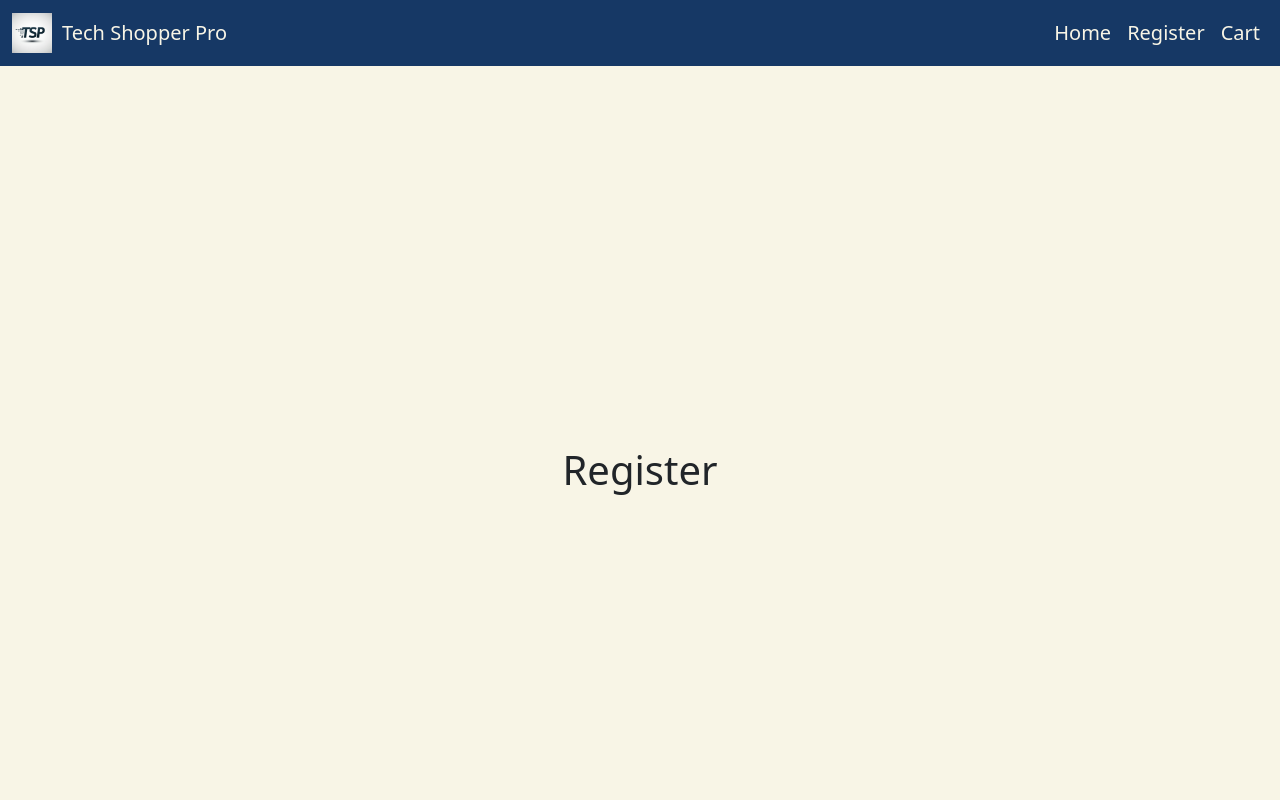
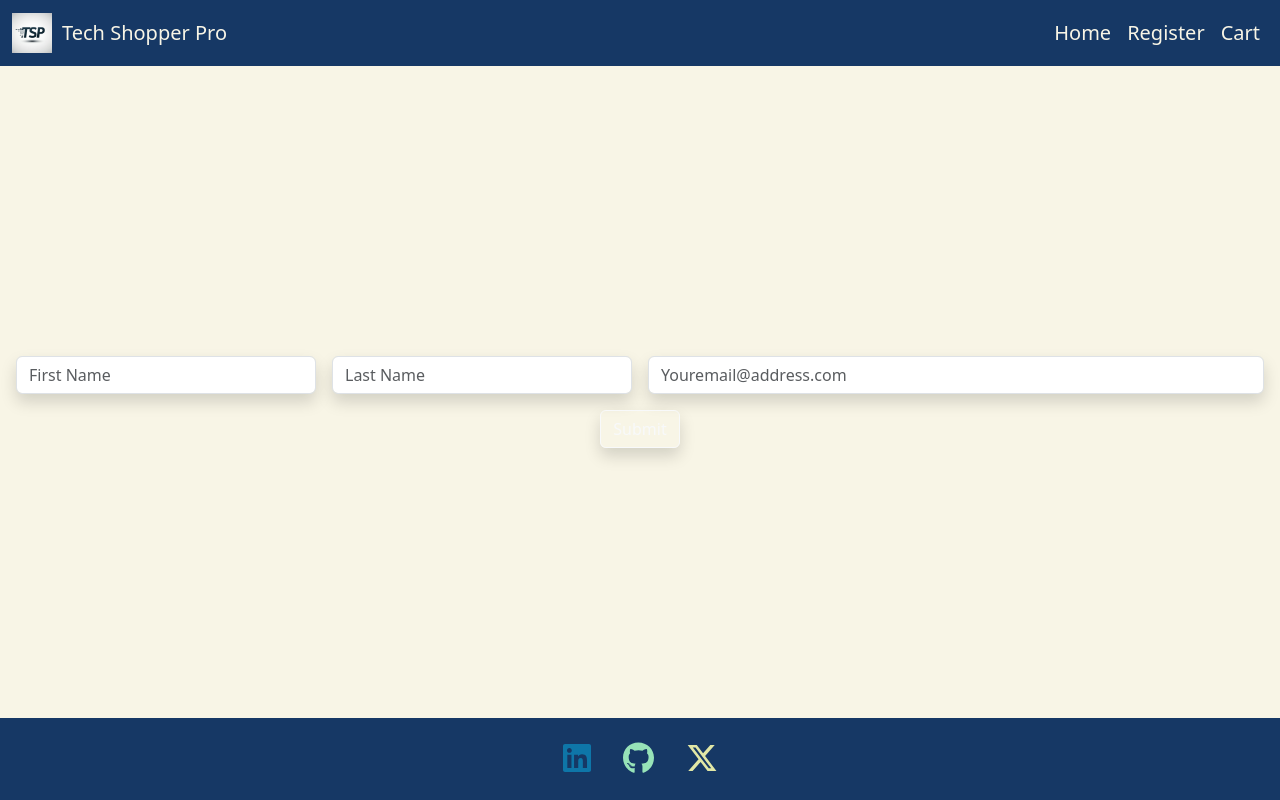
Before and after one commit to Vtencouchclimbr/Tech-Shopper-Pro, a React (Vite) app in the folder Client/: page /Register in a window 1280 px wide. Shown: the top 800 px of the page. Built offline with nearby package versions, Linux system fonts and the light colour scheme.

Commit message:
build Register page

```diff
--- a/Client/src/App.tsx
+++ b/Client/src/App.tsx
@@ -11,7 +11,7 @@ function App() {
       {/* Main content area */}
       <main style={{ backgroundColor: '#f8f5e6' }} className="flex-grow-1 d-flex justify-content-center align-items-center">
         {/* Responsive container for the content */}
-        <div className="container-fluid p-2">
+        <div className="container-fluid p-1">
           <Outlet />
         </div>
       </main>
--- a/Client/src/components/Carousel.tsx
+++ b/Client/src/components/Carousel.tsx
@@ -1,20 +1,21 @@
 import 'bootstrap/dist/css/bootstrap.min.css';
 import { useState, useEffect } from 'react';
 import { Product } from '../interfaces/ShoppingData';
+import logo from '../utils/logo.jpg';
 
 const items = [
-  { id: 1, src: 'https://via.placeholder.com/150', alt: 'Item 1' },
-  { id: 2, src: 'https://via.placeholder.com/150', alt: 'Item 2' },
-  { id: 3, src: 'https://via.placeholder.com/150', alt: 'Item 3' },
-  { id: 4, src: 'https://via.placeholder.com/150', alt: 'Item 4' },
-  { id: 5, src: 'https://via.placeholder.com/150', alt: 'Item 5' },
-  { id: 6, src: 'https://via.placeholder.com/150', alt: 'Item 6' },
-  { id: 7, src: 'https://via.placeholder.com/150', alt: 'Item 7' },
-  { id: 8, src: 'https://via.placeholder.com/150', alt: 'Item 8' },
-  { id: 9, src: 'https://via.placeholder.com/150', alt: 'Item 9' },
-  { id: 10, src: 'https://via.placeholder.com/150', alt: 'Item 10' },
-  { id: 11, src: 'https://via.placeholder.com/150', alt: 'Item 11' },
-  { id: 12, src: 'https://via.placeholder.com/150', alt: 'Item 12' },
+  { id: 1, src: {logo}, alt: 'Item 1' },
+  { id: 2, src: {logo}, alt: 'Item 2' },
+  { id: 3, src: {logo}, alt: 'Item 3' },
+  { id: 4, src: {logo}, alt: 'Item 4' },
+  { id: 5, src: {logo}, alt: 'Item 5' },
+  { id: 6, src: {logo}, alt: 'Item 6' },
+  { id: 7, src: {logo}, alt: 'Item 7' },
+  { id: 8, src: {logo}, alt: 'Item 8' },
+  { id: 9, src: {logo}, alt: 'Item 9' },
+  { id: 10, src: {logo}, alt: 'Item 10' },
+  { id: 11, src: {logo}, alt: 'Item 11' },
+  { id: 12, src: {logo}, alt: 'Item 12' },
 ];
 
 const Carousel = () => {
--- a/Client/src/pages/Home.tsx
+++ b/Client/src/pages/Home.tsx
@@ -5,8 +5,8 @@ import '../utils/Home.css';
 const Home = () => {
 
   return (
-    <div style={{ height: '700px' }} className="d-flex flex-column ">
-      <h2>Where wings take dream</h2>
+    <div style={{ height: '' }} className="flair d-flex flex-column">
+      <h2>Redefining the Way You Shop for Tech</h2>
       <div className="flex-grow-2 pt-3">
       <SearchBar />
       </div>
--- a/Client/src/pages/Register.tsx
+++ b/Client/src/pages/Register.tsx
@@ -1,12 +1,96 @@
+import { useState } from 'react';
 
-const Register = () => {
+function Register() {
+  const [formInfo, setformInfo] = useState({
+    firstName: "",
+    lastName: "",
+    email: "",
+    message: ""
+  });
 
-    return (
-        <div className="d-flex flex-column min-vh-100 justify-content-center align-items-center">
-        <h1>Register</h1>
+  const handleInput = e => {
+    setformInfo({ ...formInfo, [e.target.name]: e.target.value });
+  };
+
+  const validateEmail = (email) => /^[^\s@]+@[^\s@]+\.[^\s@]+$/.test(email);
+
+  const emailValidate = (e) => {
+    e.preventDefault();
+    const { email } = formInfo;
+    if (!email.trim()) {
+      alert('Please enter your email before submitting.');
+    } else if (!validateEmail(email)) {
+      alert('Please enter a valid email address.');
+    } else {
+      handleFormSubmit(e);
+    }
+  };
+
+  const handleFormSubmit = (e) => {
+    e.preventDefault();
+    setformInfo({
+      firstName: "",
+      lastName: "",
+      email: "",
+      message: ""
+    });
+    alert('Form submitted successfully!');
+  };
+
+  return (
+    <div className="container-fluid">
+
+      {/* Text animation */}
+      <div className="dynamic-text">
+        {/* <TextAnimation /> */}
+      </div>
+
+      {/* Form section */}
+      <form className="row g-3 justify-content-center form-text" onSubmit={emailValidate}>
+        {/* First Name */}
+        <div className="col-md-4 col-lg-3">
+          <input
+            value={formInfo.firstName}
+            name="firstName"
+            onChange={handleInput}
+            className="form-control shadow"
+            type="text"
+            placeholder="First Name"
+          />
         </div>
 
-    );
-};
+        {/* Last Name */}
+        <div className="col-md-4 col-lg-3">
+          <input
+            value={formInfo.lastName}
+            name="lastName"
+            onChange={handleInput}
+            className="form-control shadow"
+            type="text"
+            placeholder="Last Name"
+          />
+        </div>
+
+        {/* Email */}
+        <div className="col-md-8 col-lg-6">
+          <input
+            value={formInfo.email}
+            name="email"
+            onChange={handleInput}
+            className="form-control shadow"
+            type="email"
+            placeholder="Youremail@address.com"
+          />
+        </div>
+        {/* Submit Button */}
+        <div className="col-md-12 text-center">
+          <button className="btn btn-outline-light shadow" type="submit">
+            Submit
+          </button>
+        </div>
+      </form>
+    </div>
+  );
+}
 
 export default Register;
--- a/Client/src/utils/Home.css
+++ b/Client/src/utils/Home.css
@@ -0,0 +1,10 @@
+@media (min-width: 1200px) {
+    .flair {
+      border: ;
+      height: 800px;
+    }
+    h2 {
+    font-family: Lucida Handwriting;
+    margin-bottom: 20px;
+    }
+  }
```
